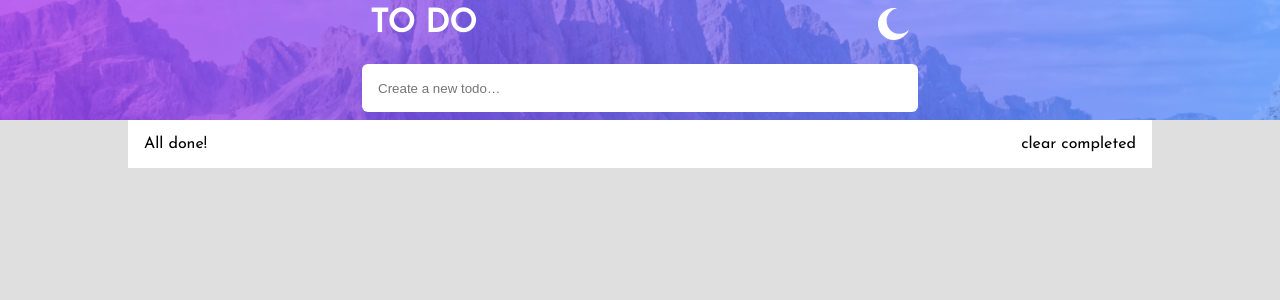
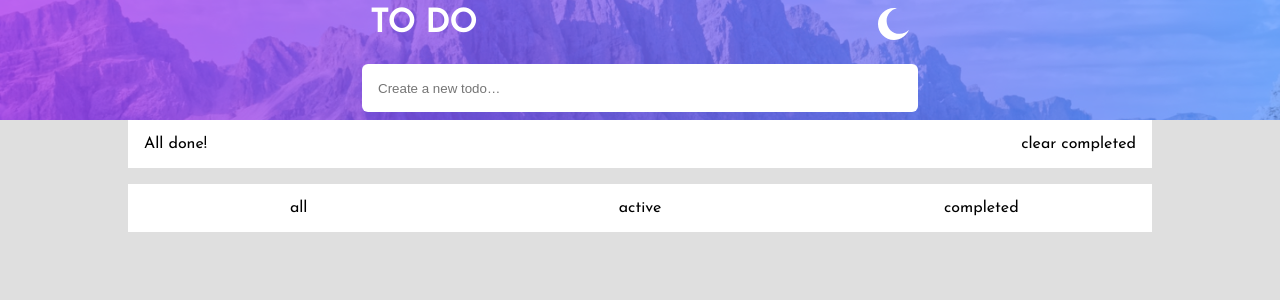
Before and after one commit to adriaan113/fem-todo, a Vue app: page / in a window 1280 px wide. Shown: the top 300 px of the page. Built offline with nearby package versions, Linux system fonts and the light colour scheme.

Commit message:
still changed computed value for data value

```diff
--- a/src/App.vue
+++ b/src/App.vue
@@ -9,7 +9,7 @@
           </div>
           <input type="text" placeholder="Create a new todo…" :class="[night ? inputLight : bgDark]" v-model="todo.msg" @keyup.enter="todoOnClick">
       </header>
-        <toDoList :color-status="color" :thing="todoToChild" :items-left="counter"/>
+        <toDoList :key="componentKey" :color-status="color" :thing="todoToChild" :items-left="counter"/>
     </div>
   </div>
 </template>
@@ -48,9 +48,15 @@ export default {
       todoToChild: [],
 
       counter: 0,
+
+      componentKey: 0,
     }
   },
   methods:{
+
+    forceRerender() {
+      this.componentKey += 1;
+    },
     nightMode(){
       this.night = !this.night;
 
@@ -67,6 +73,7 @@ export default {
         msg: '',
         completed: false,
       };
+      this.forceRerender();
     }
   },
 
--- a/src/components/toDoList.vue
+++ b/src/components/toDoList.vue
@@ -22,11 +22,11 @@
         <p class="clear-completed" @click="clearCompleted"> clear completed</p>
       </li>
     </ul>
-    <!-- <ul class="control">
+    <ul class="control">
       <li class="select-items" :class="[darkLight ? dark : light]">all</li>
       <li class="select-items" :class="[darkLight ? dark : light]">active</li>
       <li class="select-items" :class="[darkLight ? dark : light]">completed</li>
-    </ul> -->
+    </ul>
   </div>
 </template>
 
@@ -47,7 +47,7 @@ export default {
       //alfie: this.thing,
       result: [],
       //alfie:'',
-      // alfie: this.thing.map(x => ({...x})),
+      alfie: this.thing.map(x => ({...x})),
 
 
       isChecked: false,
@@ -62,11 +62,11 @@ export default {
     counter(){
       return this.alfie.length;
     },
-    alfie(){
-      return this.thing.map(x => ({...x}));
+    // alfie(){
+    //   return this.thing.map(x => ({...x}));
 
-      //return this.thing;
-    }
+    //   //return this.thing;
+    // }
   },
   methods:{
 
@@ -80,19 +80,22 @@ export default {
     deleteTodo(name,idx){
       if ( this.alfie.indexOf(name) === idx) {
         this.alfie.splice(idx, 1);
+        // this.$emit('god');
         this.$forceUpdate();//niet heel mooi toch dit? maar ik kon even niets anders verzinnen. Reactivity confusion
+
       }
 
     },
-    checkThis(name,idx){
-      if ( this.alfie.indexOf(name) === idx) {
-        return this.alfie.splice(idx, 1);
-      }
-    },
+    // checkThis(name,idx){
+    //   if ( this.alfie.indexOf(name) === idx) {
+    //     this.alfie.splice(idx, 1);
+    //   }
+    // },
     clearCompleted(){
       for(let i = this.alfie.length -1; i>=0;--i){
         if(this.alfie[i].completed){
           this.alfie.splice(i,1);
+          // this.$forceUpdate();
         }
       }
     },
@@ -207,6 +210,7 @@ export default {
       height: 2rem;
       padding: .5rem 0;
       align-items: center;
+      cursor: pointer;
     }
   }
 
```
